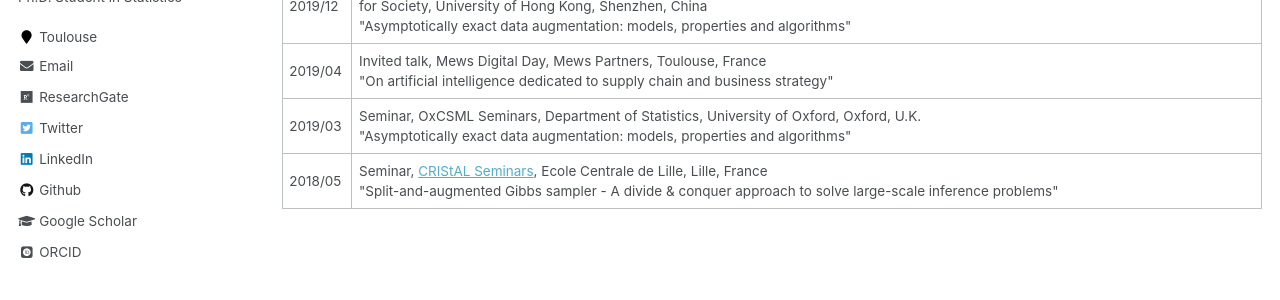
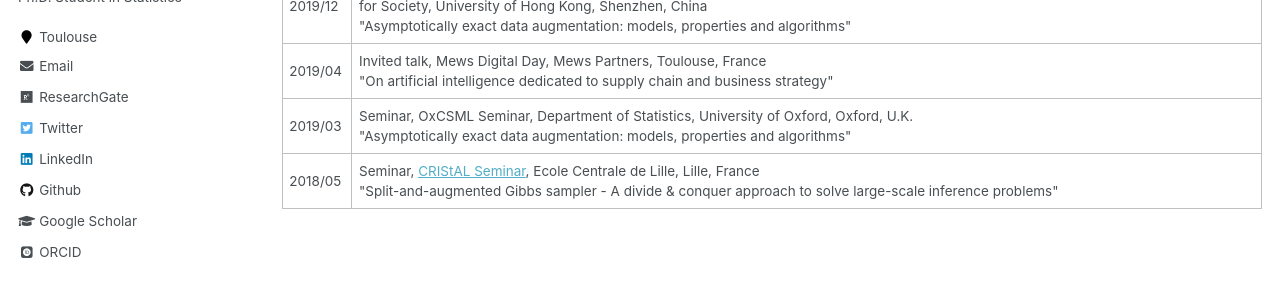
Before and after one commit to mvono/mvono.github.io, a Jekyll site: the page built from _pages/talks.md, in a window 1280 px wide. Shown: the part 357-657 px from the top of the page. Built offline with Jekyll 4.4.1, drawn with Linux system fonts in a browser that asks for light colours; some web fonts are replaced.

Commit message:
update talks

```diff
--- a/_pages/talks.md
+++ b/_pages/talks.md
@@ -54,7 +54,7 @@ author_profile: true
     <tr>
     	<td>2019/03</td>
     	<td>
-    		Seminar, OxCSML Seminars, Department of Statistics, University of Oxford, Oxford, U.K.<br/>
+    		Seminar, OxCSML Seminar, Department of Statistics, University of Oxford, Oxford, U.K.<br/>
 	    	<span>
 	    	"Asymptotically exact data augmentation: models, properties and algorithms"
 	    	</span>
@@ -63,7 +63,7 @@ author_profile: true
     <tr>
     	<td>2018/05</td>
     	<td>
-    		Seminar, <a href="http://seminaire.univ-lille1.fr/node/308">CRIStAL Seminars</a>, Ecole Centrale de Lille, Lille, France<br/>
+    		Seminar, <a href="http://seminaire.univ-lille1.fr/node/308">CRIStAL Seminar</a>, Ecole Centrale de Lille, Lille, France<br/>
 	    	<span>
 	    	"Split-and-augmented Gibbs sampler - A divide & conquer approach to solve large-scale inference problems"
 	    	</span>
```
Also changed, not shown: 2 other files.
